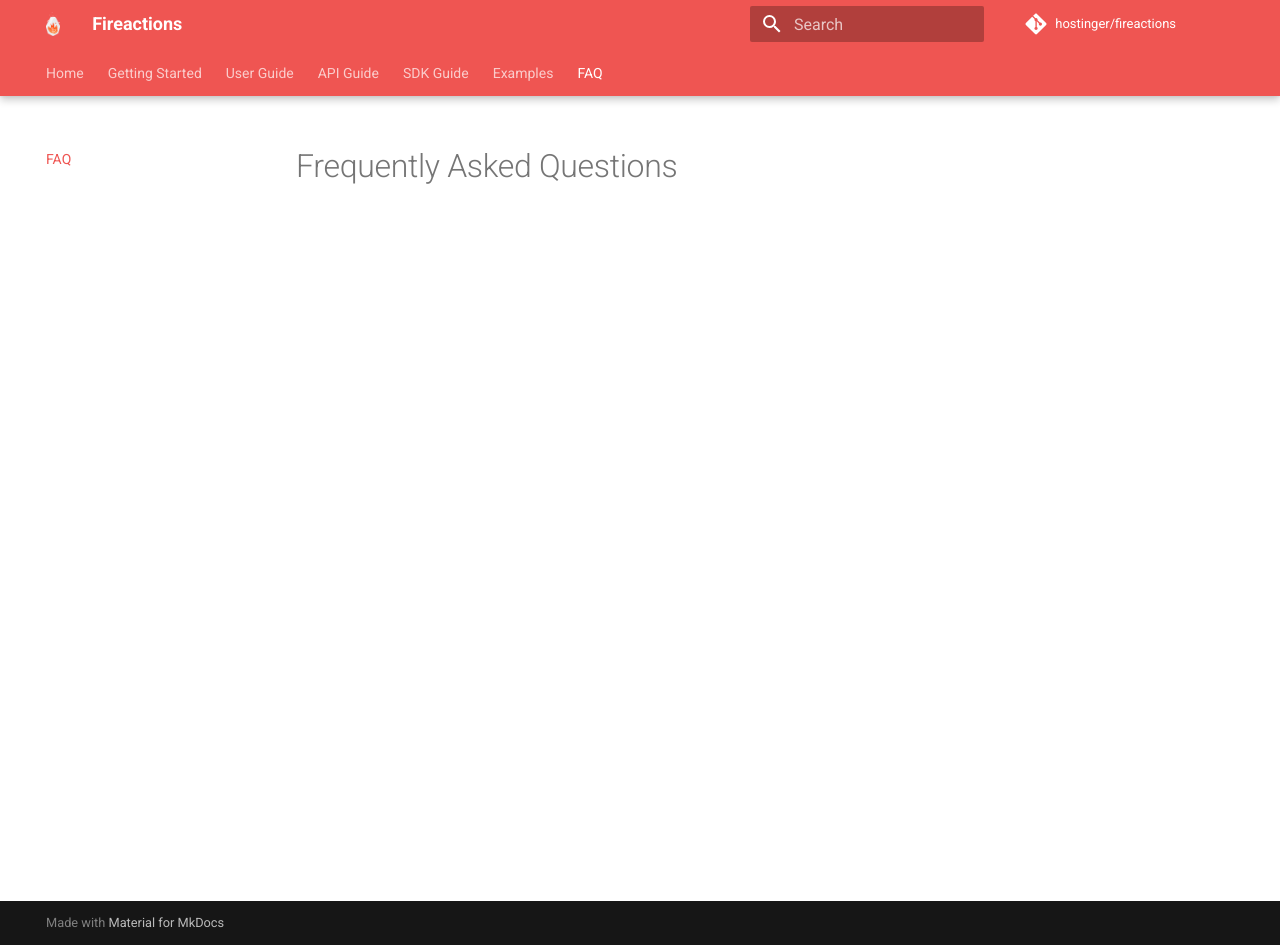
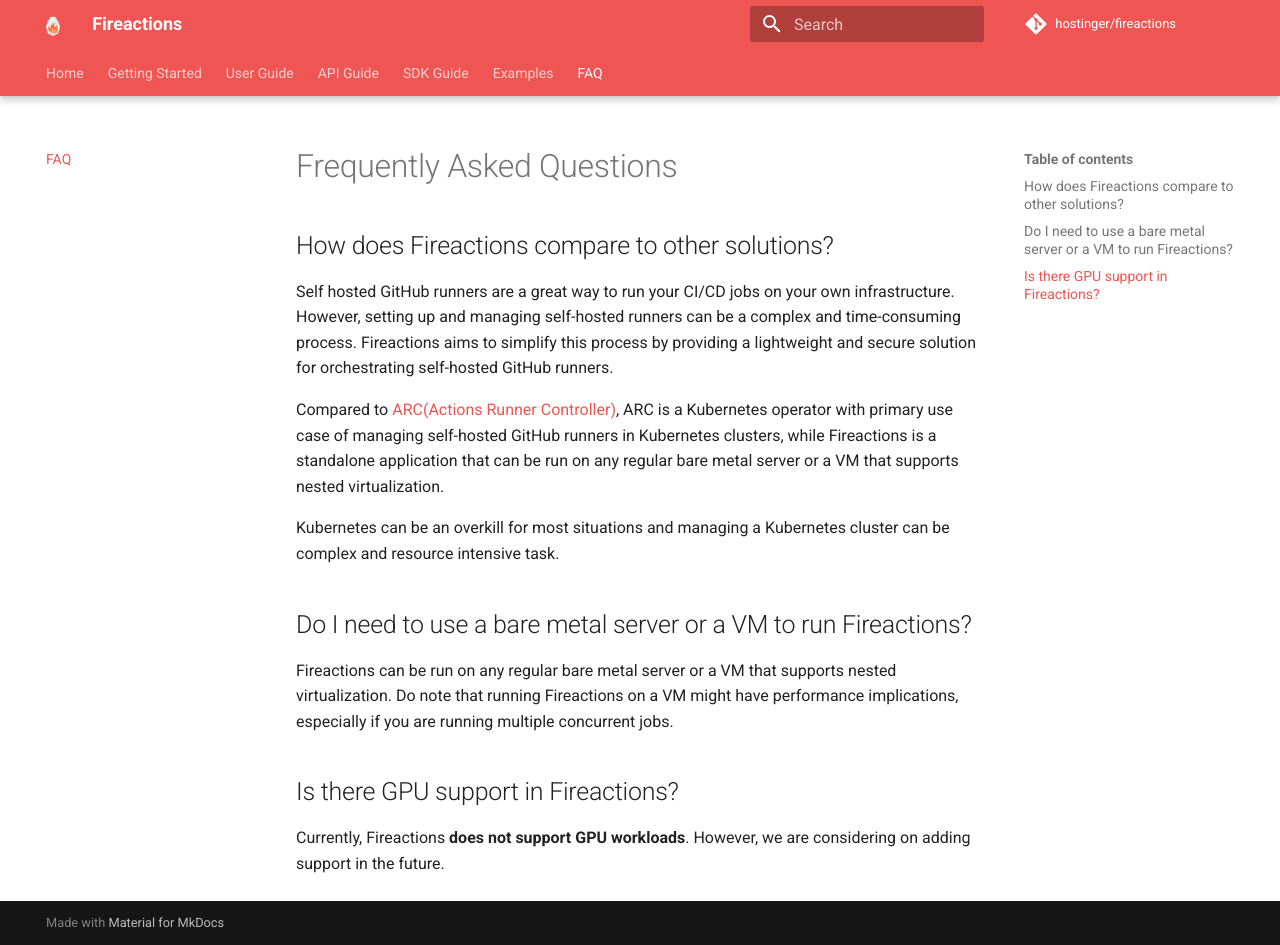
Before and after one commit to pathcl/fireactions, an MkDocs documentation site: the page built from docs/faq.md, in a window 1280 px wide and 945 px high. Built offline with MkDocs 1.6.1 and Material for MkDocs 9.7.7, drawn with Linux system fonts in a browser that asks for light colours; comment, search, counter and statistics services are not loaded.

Commit message:
docs: Add initial FAQ page (#165)

```diff
--- a/docs/faq.md
+++ b/docs/faq.md
@@ -1 +1,17 @@
 # Frequently Asked Questions
+
+## How does Fireactions compare to other solutions?
+
+Self hosted GitHub runners are a great way to run your CI/CD jobs on your own infrastructure. However, setting up and managing self-hosted runners can be a complex and time-consuming process. Fireactions aims to simplify this process by providing a lightweight and secure solution for orchestrating self-hosted GitHub runners.
+
+Compared to [ARC(Actions Runner Controller)](https://github.com/actions/actions-runner-controller), ARC is a Kubernetes operator with primary use case of managing self-hosted GitHub runners in Kubernetes clusters, while Fireactions is a standalone application that can be run on any regular bare metal server or a VM that supports nested virtualization.
+
+Kubernetes can be an overkill for most situations and managing a Kubernetes cluster can be complex and resource intensive task.
+
+## Do I need to use a bare metal server or a VM to run Fireactions?
+
+Fireactions can be run on any regular bare metal server or a VM that supports nested virtualization. Do note that running Fireactions on a VM might have performance implications, especially if you are running multiple concurrent jobs.
+
+## Is there GPU support in Fireactions?
+
+Currently, Fireactions **does not support GPU workloads**. However, we are considering on adding support in the future.
```
